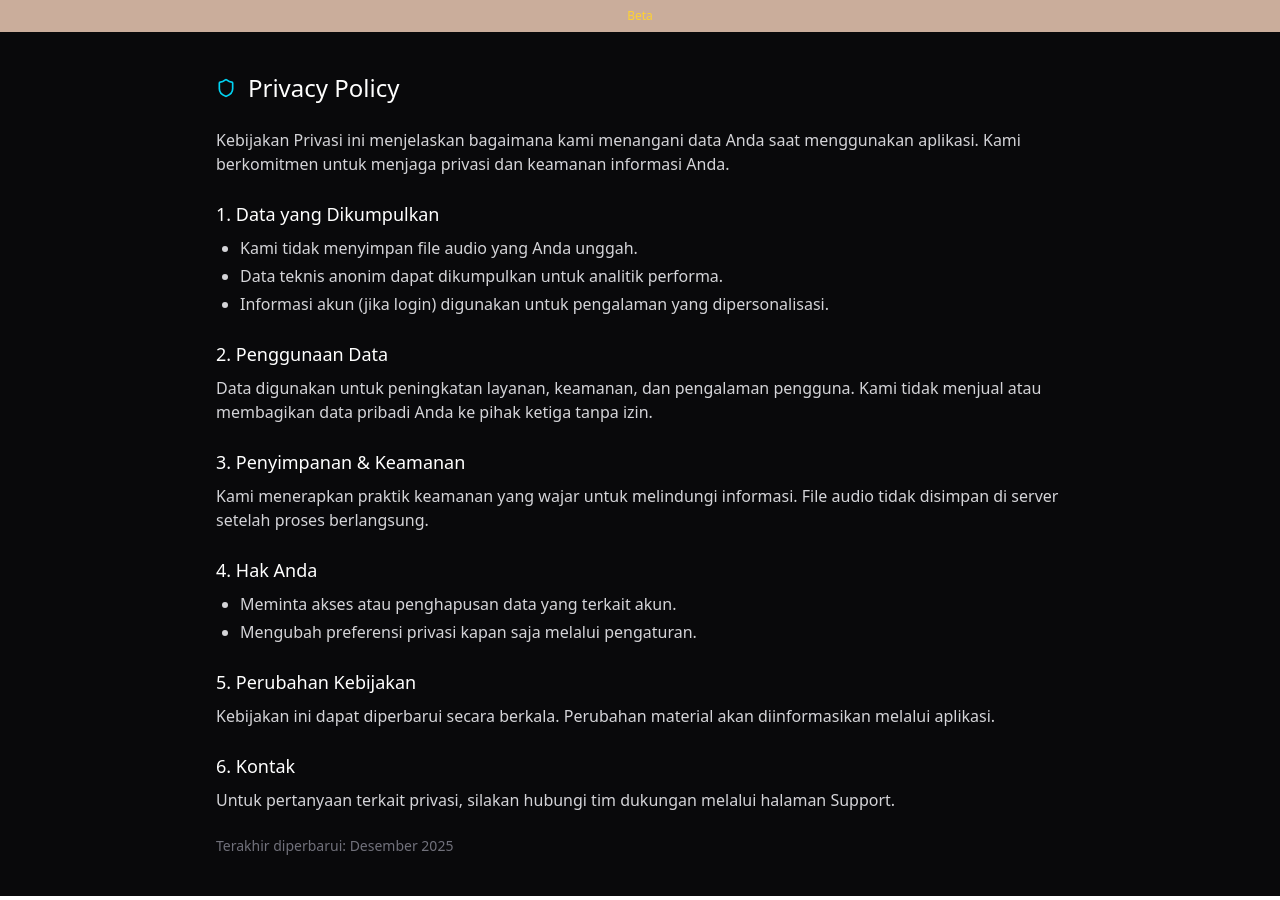
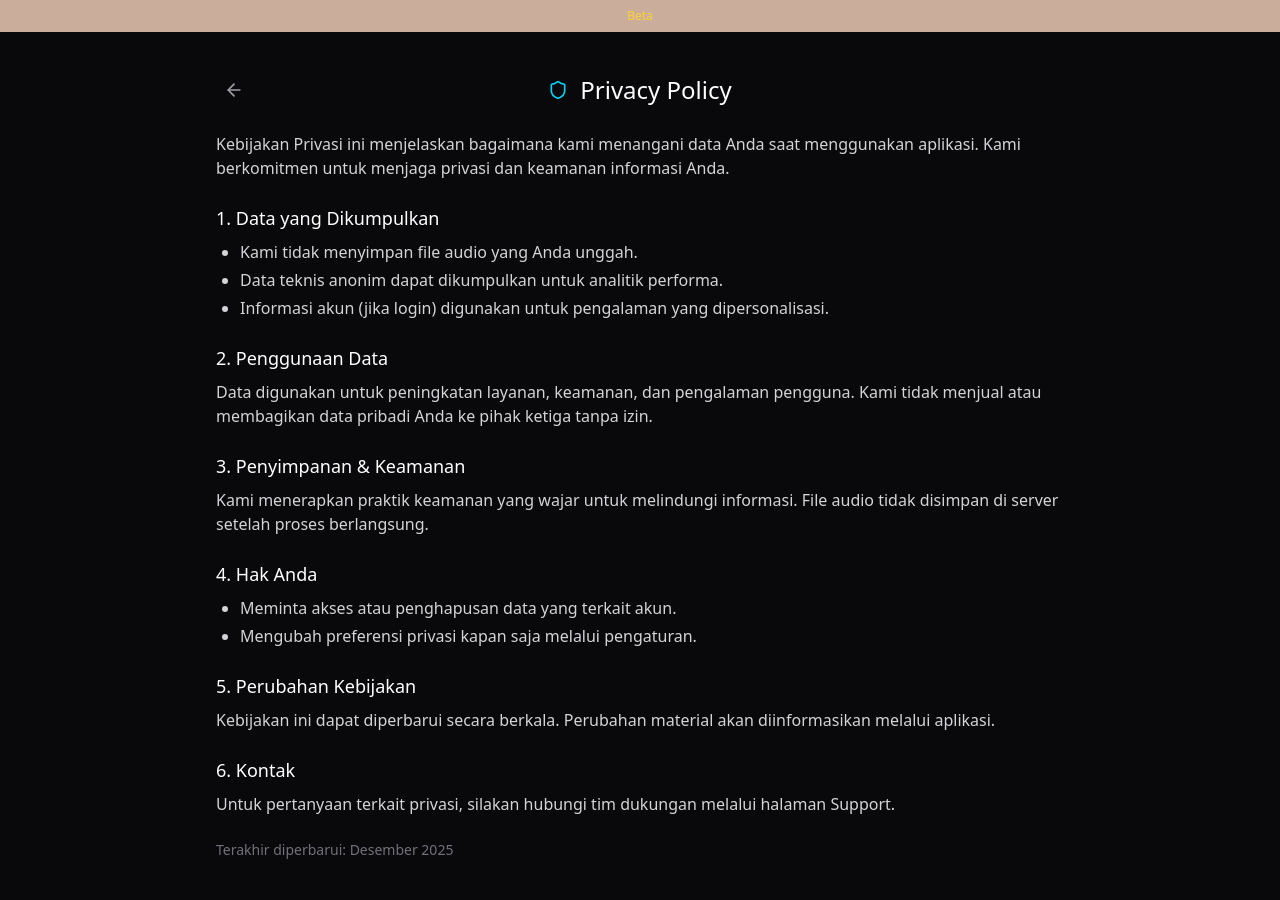
Before and after one commit to kohler29/audio-mastering, a Next.js app: page /privacy in a window 1280 px wide. Built offline with nearby package versions, Linux system fonts and the light colour scheme; no server answers.

Commit message:
Add back button to Privacy and Terms pages
Introduces a back button with ArrowLeft icon to both Privacy Policy and Terms of Service pages using next/navigation's useRouter. Improves navigation and user experience by allowing users to easily return to the previous page.

```diff
--- a/app/privacy/page.tsx
+++ b/app/privacy/page.tsx
@@ -1,18 +1,31 @@
 "use client";
 
-import { Shield } from 'lucide-react';
+import { Shield, ArrowLeft } from 'lucide-react';
+import { useRouter } from 'next/navigation';
 
 /**
  * PrivacyPage
  * Halaman Privacy Policy dengan konten statis (hardcode) yang jelas dan ringkas.
  */
 export default function PrivacyPage() {
+  const router = useRouter();
   return (
     <div className="min-h-screen bg-zinc-950">
       <div className="max-w-4xl mx-auto px-6 py-10">
-        <div className="flex items-center gap-3 mb-6">
-          <Shield className="w-5 h-5 text-cyan-400" />
-          <h1 className="text-2xl text-white">Privacy Policy</h1>
+        <div className="flex items-center justify-between mb-6">
+          <button
+            aria-label="Back"
+            onClick={() => router.back()}
+            className="p-2 hover:bg-zinc-800 rounded-lg transition-colors"
+            title="Kembali"
+          >
+            <ArrowLeft className="w-5 h-5 text-zinc-400" />
+          </button>
+          <div className="flex items-center gap-3">
+            <Shield className="w-5 h-5 text-cyan-400" />
+            <h1 className="text-2xl text-white">Privacy Policy</h1>
+          </div>
+          <div className="w-9" />
         </div>
 
         <div className="space-y-6 text-zinc-300">
--- a/app/terms/page.tsx
+++ b/app/terms/page.tsx
@@ -1,18 +1,31 @@
 "use client";
 
-import { BookOpen } from 'lucide-react';
+import { BookOpen, ArrowLeft } from 'lucide-react';
+import { useRouter } from 'next/navigation';
 
 /**
  * TermsPage
  * Halaman Terms of Service dengan konten statis (hardcode) yang mudah dibaca.
  */
 export default function TermsPage() {
+  const router = useRouter();
   return (
     <div className="min-h-screen bg-zinc-950">
       <div className="max-w-4xl mx-auto px-6 py-10">
-        <div className="flex items-center gap-3 mb-6">
-          <BookOpen className="w-5 h-5 text-cyan-400" />
-          <h1 className="text-2xl text-white">Terms of Service</h1>
+        <div className="flex items-center justify-between mb-6">
+          <button
+            aria-label="Back"
+            onClick={() => router.back()}
+            className="p-2 hover:bg-zinc-800 rounded-lg transition-colors"
+            title="Kembali"
+          >
+            <ArrowLeft className="w-5 h-5 text-zinc-400" />
+          </button>
+          <div className="flex items-center gap-3">
+            <BookOpen className="w-5 h-5 text-cyan-400" />
+            <h1 className="text-2xl text-white">Terms of Service</h1>
+          </div>
+          <div className="w-9" />
         </div>
 
         <div className="space-y-6 text-zinc-300">
```
